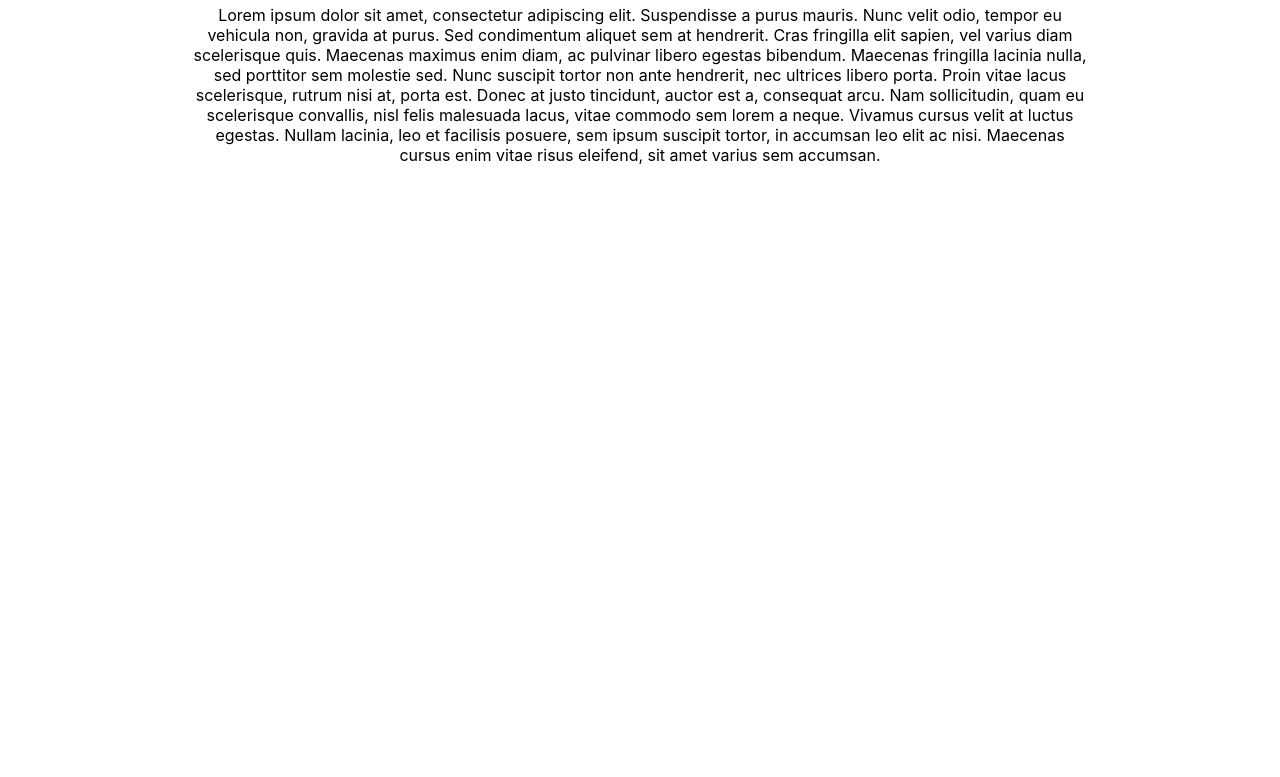
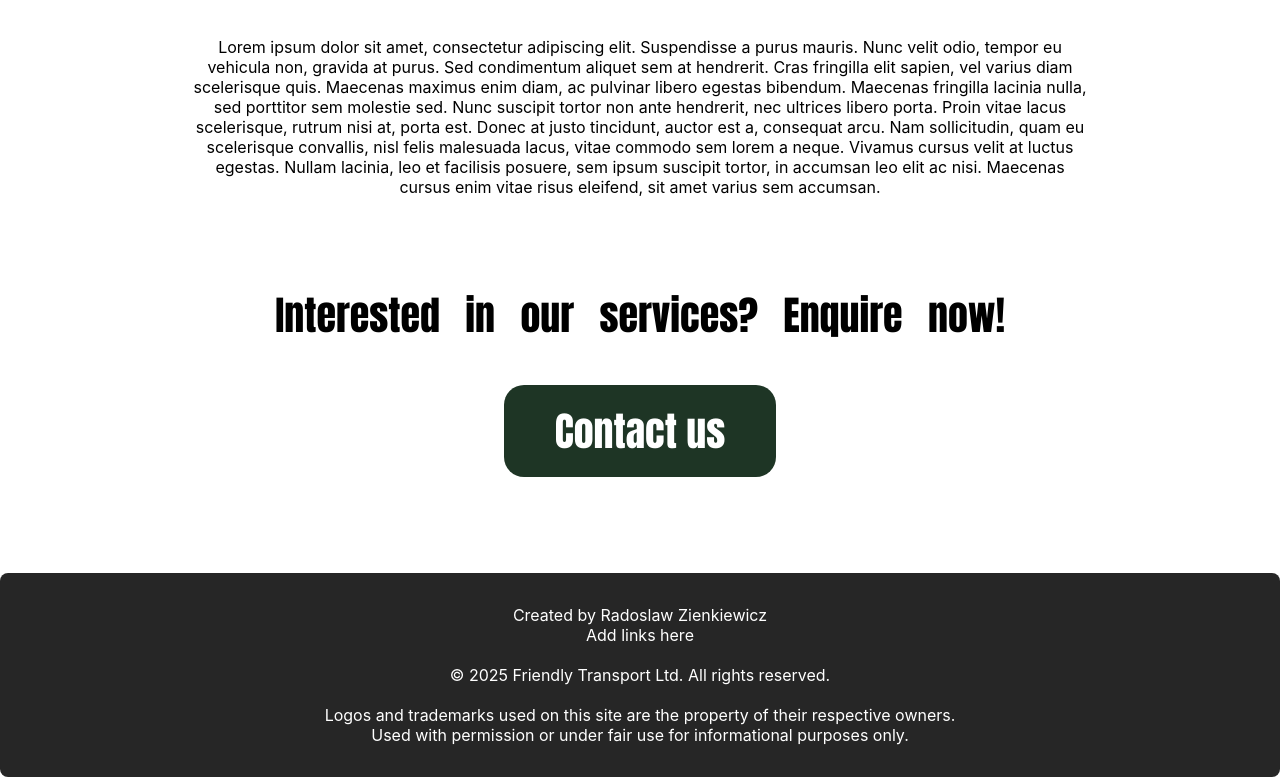
Before and after one commit to radekzien/ftwebsite, a React (Create React App) app: page / in a window 1280 px wide. Shown: the part 981-1758 px from the top of the page. Before the commit the page ends 1162 px from the top, so only its background shows below. Built offline with nearby package versions, Linux system fonts and the light colour scheme.

Commit message:
Added extra content to home page unstaged

```diff
--- /dev/null
+++ b/src/components/Enquire.css
@@ -0,0 +1,34 @@
+.the-content{
+    display: flex;
+    flex-direction: column;
+    align-items: center;
+    text-align: center;
+    padding: 2vh;
+}
+
+.the-text{
+    font-family: Impact, Haettenschweiler, 'Arial Narrow Bold', sans-serif;
+    word-spacing: 2vh;
+    font-size: 5vh;
+    padding: 5vh;
+}
+
+.the-button{
+    font-family: Impact, Haettenschweiler, 'Arial Narrow Bold', sans-serif;
+    font-size: 5vh;
+    background-color: #1e3525;
+    color: white;
+    width: 30vh;
+    border-radius: 20px;
+    padding: 2vh;
+}
+
+.the-button a{
+    text-decoration: none;
+    color: white;
+}
+
+.the-button:hover{
+    background-color: #15261a;
+    cursor: pointer;
+}
--- /dev/null
+++ b/src/components/Enquire.tsx
@@ -0,0 +1,11 @@
+import { Link } from "react-router";
+import './Enquire.css'
+
+export default function Enquire(){
+    return(
+        <div className="the-content">
+            <div className="the-text">Interested in our services? Enquire now!</div>
+            <div className="the-button"><Link to='/contact'>Contact us</Link></div>
+        </div>
+    )
+}
--- /dev/null
+++ b/src/components/Rights.css
@@ -0,0 +1,13 @@
+.the-rights{
+    background-color: #0f0f0f;
+    color: white;
+    display: flex;
+    flex-direction: column;
+    align-items: center;
+    text-align: center;
+    padding: 2vh;
+    height: auto;
+    opacity: 0.9;
+    margin-top: 10vh;
+    border-radius: 1vh;
+}
--- /dev/null
+++ b/src/components/Rights.tsx
@@ -0,0 +1,14 @@
+import './Rights.css'
+export default function Rights(){
+    return(
+        <footer className="the-rights">
+            <p>
+                Created by Radoslaw Zienkiewicz<br />
+                Add links here<br /><br />
+                © 2025 Friendly Transport Ltd. All rights reserved.<br /><br />
+                Logos and trademarks used on this site are the property of their respective owners.<br />
+                Used with permission or under fair use for informational purposes only.
+            </p>
+            </footer>
+    )
+}
--- a/src/pages/Home.tsx
+++ b/src/pages/Home.tsx
@@ -1,5 +1,7 @@
+import Enquire from "../components/Enquire";
 import HomeInfo from "../components/Home/HomeInfo";
 import NavBar from "../components/Nav/NavBar";
+import Rights from "../components/Rights"
 import Slideshow from "../components/ui/slideshow";
 import {slideshowImages, slideshowCaptions} from "../data/slideshowImages";
 
@@ -9,6 +11,8 @@ export default function Home() {
       <NavBar />
       <Slideshow images={slideshowImages} captions={slideshowCaptions} />
       <HomeInfo />
+      <Enquire />
+      <Rights />
     </div>
   );
 }
```
